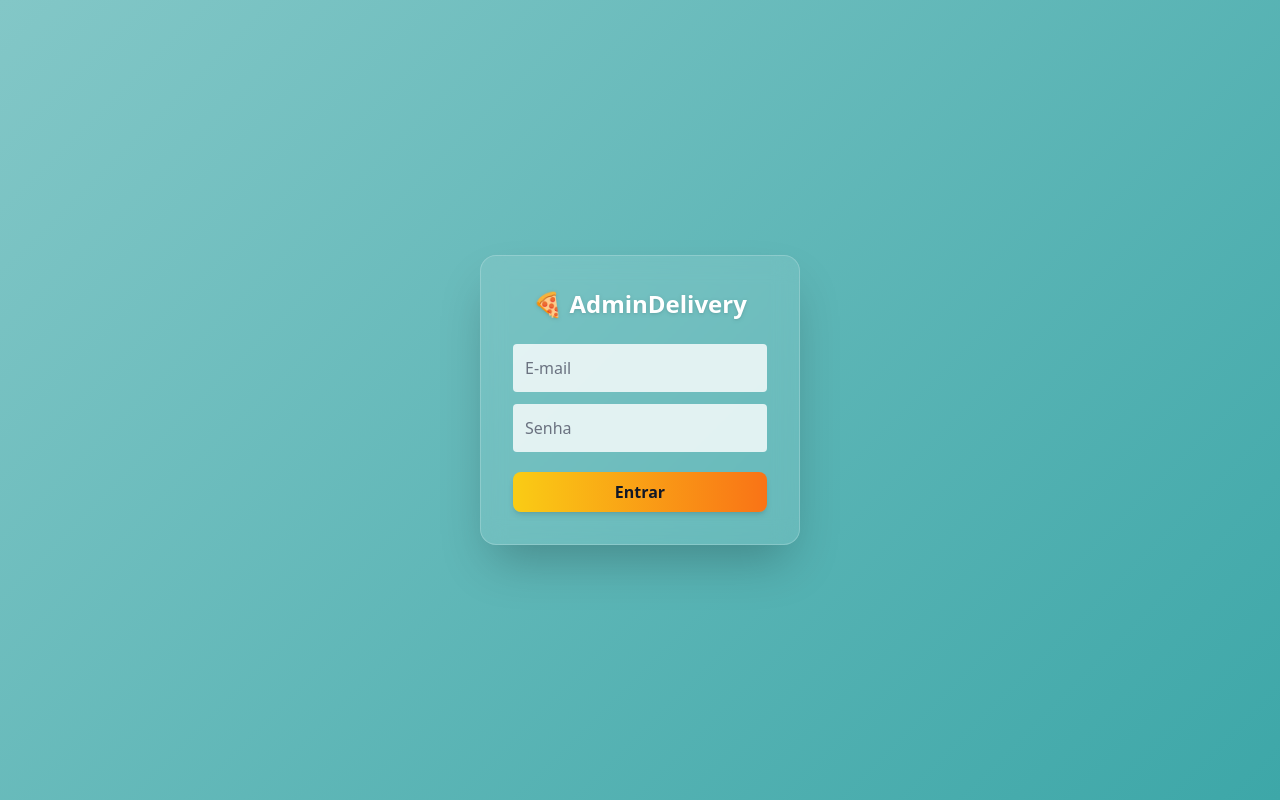
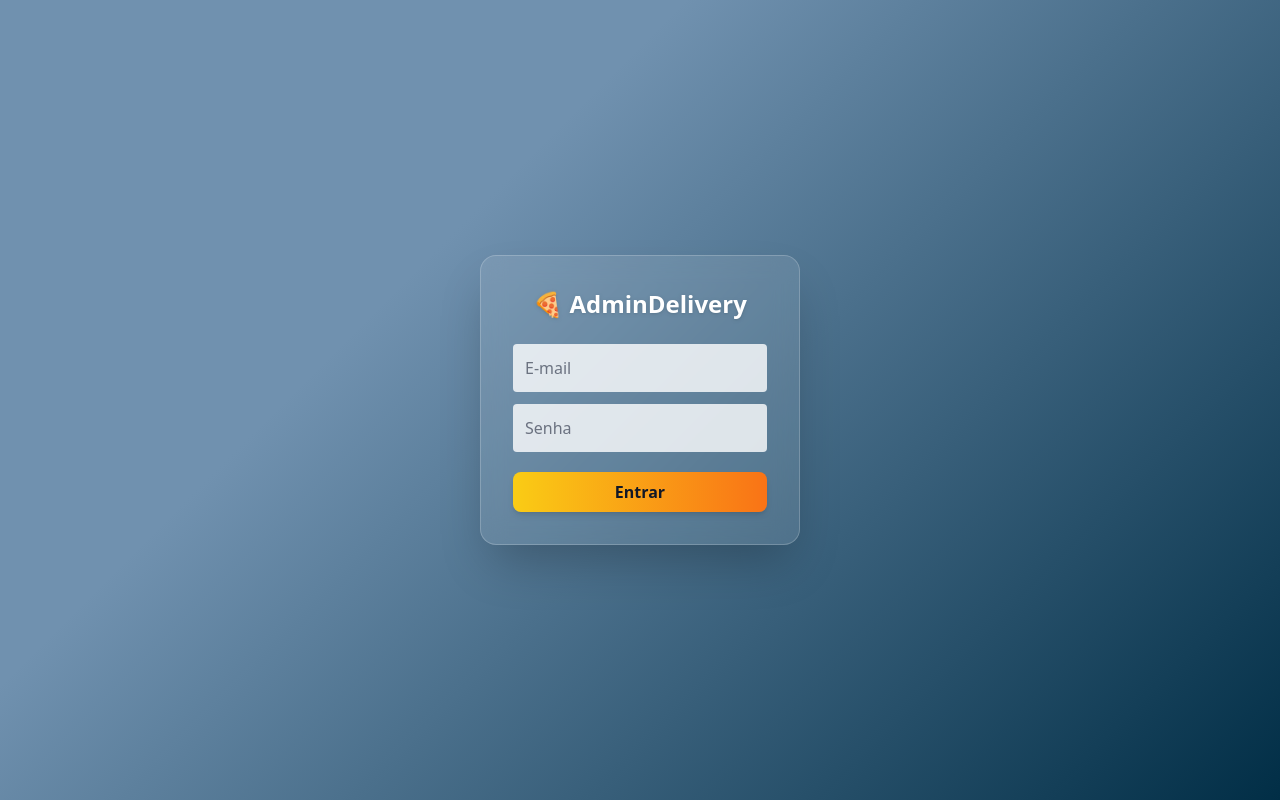
Before and after one commit to lglducci/site-admin-delivery, a React (Vite) app: page / in a window 1280 px wide. Built offline with nearby package versions, Linux system fonts and the light colour scheme.

Commit message:
Update Login.jsx

```diff
--- a/src/pages/Login.jsx
+++ b/src/pages/Login.jsx
@@ -50,7 +50,7 @@ export default function Login() {
       className="min-h-screen flex items-center justify-center"
       style={{
 
-         background: "linear-gradient(135deg, #83C7C7 0%, #3da7a8 100%)",
+         background: "linear-gradient(135deg, #7091af 33%, #012e46 100%)",
 
       }}
     >
```
